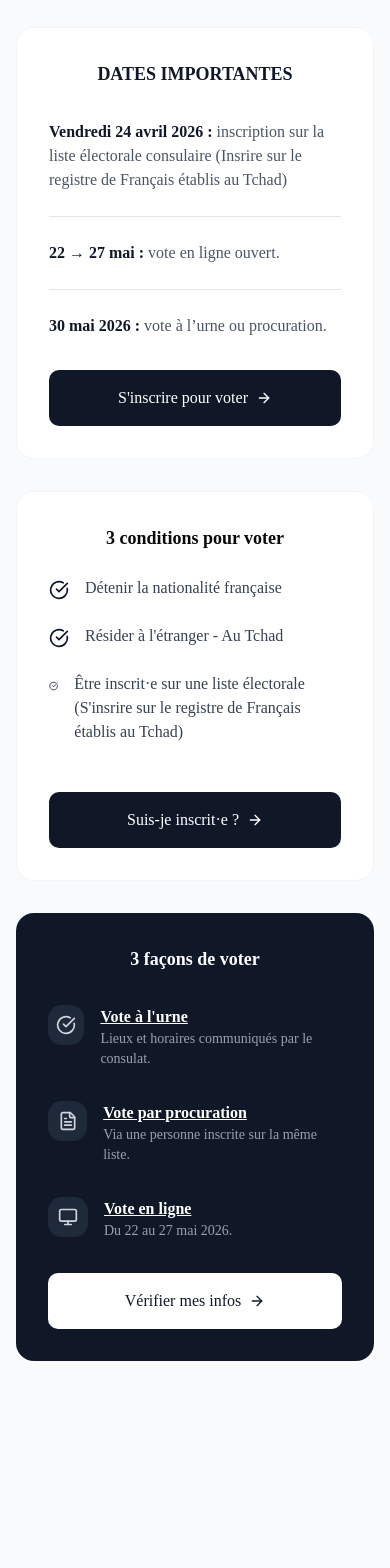
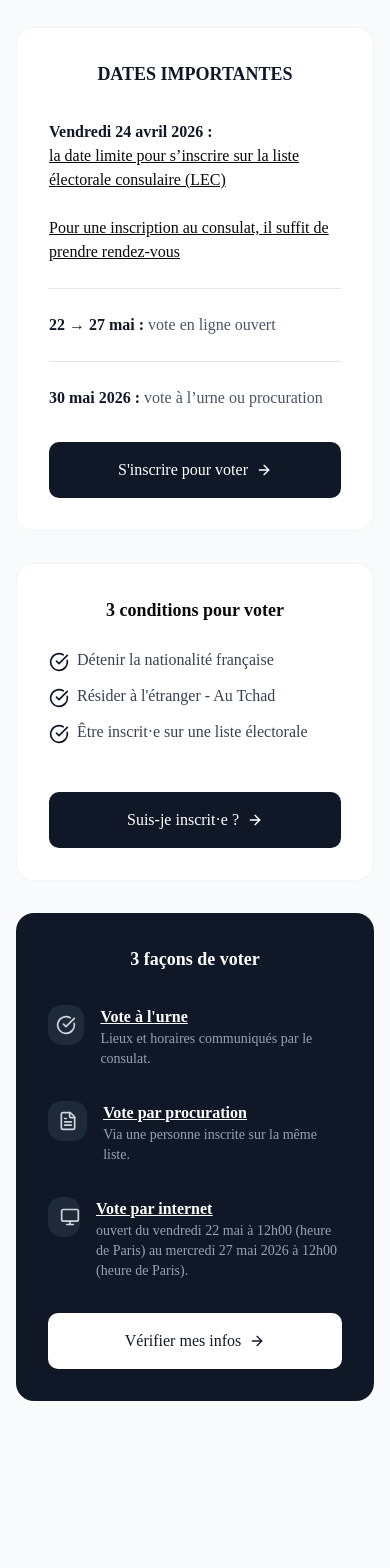
Before and after one commit to ngtamian/hadjer_election, a Next.js app: page / in a window 390 px wide. Shown: the part 4280-5848 px from the top of the page. Built offline with nearby package versions, Linux system fonts and the light colour scheme.

Commit message:
mis à jour des liens

```diff
--- a/sections/Contact.tsx
+++ b/sections/Contact.tsx
@@ -19,6 +19,7 @@ import { toast } from 'sonner';
 export function Contact() {
   const [formData, setFormData] = useState({
     name: '',
+    firstName: '',
     email: '',
     subject: '',
     message: ''
@@ -27,7 +28,7 @@ export function Contact() {
   const handleSubmit = (e: React.FormEvent) => {
     e.preventDefault();
     toast.success('Message envoyé avec succès ! Nous vous répondrons rapidement.');
-    setFormData({ name: '', email: '', subject: '', message: '' });
+    setFormData({ name: '',firstName: '', email: '', subject: '', message: '' });
   };
 
   return (
@@ -86,13 +87,13 @@ export function Contact() {
               <h3 className="text-lg font-semibold text-slate-800 mb-4">Suivez-nous</h3>
               <div className="flex gap-4">
                 <a
-                  href="#"
+                  href="https://www.facebook.com/TousUnisTchadFrance"
                   className="w-12 h-12 bg-blue-600 rounded-xl flex items-center justify-center text-white hover:bg-blue-700 transition-colors"
                 >
                   <FaFacebook className="w-6 h-6" />
                 </a>
                 <a
-                  href="https://www.facebook.com/TousUnisTchadFrance/"
+                  href="#"
                   className="w-12 h-12 bg-gradient-to-br from-purple-500 to-pink-500 rounded-xl flex items-center justify-center text-white hover:opacity-90 transition-opacity"
                 >
                   <FaInstagram className="w-6 h-6" />
@@ -128,16 +129,28 @@ export function Contact() {
 
           {/* Contact Form */}
           <div className="bg-slate-50 p-8 rounded-2xl border border-slate-100">
-            <h3 className="text-2xl font-bold text-slate-800 mb-6">Envoyez-nous un message</h3>
+            <h3 className="text-2xl font-bold text-slate-800 mb-6">Envoyez-nous un message ou une procuration</h3>
             <form onSubmit={handleSubmit} className="space-y-5">
-              <div className="grid sm:grid-cols-2 gap-5">
+              <div className="grid sm:grid-cols-1 gap-5">
                 <div className="space-y-2">
-                  <Label htmlFor="name">Nom complet</Label>
+                  <Label htmlFor="name">Nom</Label>
                   <Input
                     id="name"
                     placeholder="Jean Dupont"
                     value={formData.name}
                     onChange={(e) => setFormData({ ...formData, name: e.target.value })}
+                    required
+                    className="bg-white"
+                  />
+                </div>
+
+                <div className="space-y-2">
+                  <Label htmlFor="name">Prénom</Label>
+                  <Input
+                    id="name"
+                    placeholder="Jean Dupont"
+                    value={formData.firstName}
+                    onChange={(e) => setFormData({ ...formData, firstName: e.target.value })}
                     required
                     className="bg-white"
                   />
@@ -183,10 +196,10 @@ export function Contact() {
 
               <Button
                 type="submit"
-                className="w-full bg-gradient-blue hover:opacity-90 text-white py-6 text-lg font-semibold rounded-xl"
+                className="w-full   text-white py-6 text-lg font-semibold rounded-xl"
               >
                 <Send className="w-5 h-5 mr-2" />
-                Envoyer le message
+                Envoyer
               </Button>
             </form>
           </div>
--- a/sections/Navigation.tsx
+++ b/sections/Navigation.tsx
@@ -81,14 +81,14 @@ export function Navigation() {
             </div>
 
             {/* CTA Button */}
-            <div className="hidden md:block">
+           {/*  <div className="hidden md:block">
               <Button
                 className="bg-gradient-blue hover:opacity-90 text-white font-semibold rounded-xl"
               >
                 Je soutiens
               </Button>
             </div>
-
+ */}
             {/* Mobile Menu Button */}
             <button
               onClick={() => setIsMobileMenuOpen(!isMobileMenuOpen)}
@@ -127,11 +127,11 @@ export function Navigation() {
                 {link.label}
               </a>
             ))}
-            <div className="pt-4 border-t border-slate-100">
+            {/* <div className="pt-4 border-t border-slate-100">
               <Button className="w-full bg-gradient-blue hover:opacity-90 text-white font-semibold rounded-xl py-6">
                 Je soutiens
               </Button>
-            </div>
+            </div> */}
           </div>
         </div>
       </div>
--- a/sections/Vote.tsx
+++ b/sections/Vote.tsx
@@ -40,8 +40,23 @@ export function Vote() {
                 <p className="text-gray-600">
                   <span className="font-bold text-gray-900">
                     Vendredi 24 avril 2026 :
-                  </span>{" "}
-                  inscription sur la liste électorale consulaire (Insrire sur le registre de Français établis au Tchad)
+                  </span>{" "} {" "}
+                </p>
+
+                <p>
+
+                  <a className="underline " href="https://www.service-public.gouv.fr/particuliers/vosdroits/R43248" target="_blank" >
+                 la date limite pour s’inscrire sur la liste électorale consulaire (LEC)
+
+                  </a>
+                </p>
+                <br/>
+                <p>
+
+                  <a className="underline"  href="https://consulat.gouv.fr/ambassade-de-france-a-ndjamena/rendez-vous?fbclid=IwY2xjawRUo9NleHRuA2FlbQIxMABicmlkETAzSzlUUk42Um5wYm5HOVI0c3J0YwZhcHBfaWQQMjIyMDM5MTc4ODIwMDg5MgABHmcLoOuHIThF2udp-cverFUr9DX90jgFFHq63cdQ3ZmIstNMn3c5C48SF1dH_aem_sE-DiuHybyQC3oAj2R9pWg" target="_blank" >
+                  Pour une inscription au consulat, il suffit de prendre rendez-vous
+                  </a>
+
                 </p>
               </div>
 
@@ -50,7 +65,7 @@ export function Vote() {
                   <span className="font-bold text-gray-900">
                     22 → 27 mai :
                   </span>{" "}
-                  vote en ligne ouvert.
+                  vote en ligne ouvert
                 </p>
               </div>
 
@@ -59,7 +74,7 @@ export function Vote() {
                   <span className="font-bold text-gray-900">
                     30 mai 2026 :
                   </span>{" "}
-                  vote à l’urne ou procuration.
+                  vote à l’urne ou procuration
                 </p>
               </div>
             </div>
@@ -77,13 +92,13 @@ export function Vote() {
               3 conditions pour voter
             </h3>
 
-            <div className="space-y-6">
+            <div className="space-y-3">
               {[
                 "Détenir la nationalité française",
                 "Résider à l'étranger - Au Tchad",
-                "Être inscrit·e sur une liste électorale (S'insrire sur le registre de Français établis au Tchad)",
+                "Être inscrit·e sur une liste électorale ",
               ].map((text, i) => (
-                <div key={i} className="flex items-start gap-4">
+                <div key={i} className="flex items-start gap-2">
                   <CheckCircle className="w-5 h-5 text-gray-900 mt-1" />
                   <p className="text-gray-700">{text}</p>
                 </div>
@@ -127,7 +142,9 @@ export function Vote() {
                 </div>
                 <div>
                   <h4 className="font-bold underline">
+                    <a  href="#contact" target="_blank" >
                     Vote par procuration
+                    </a>
                   </h4>
                   <p className="text-gray-400 text-sm">
                     Via une personne inscrite sur la même liste.
@@ -138,14 +155,17 @@ export function Vote() {
               {/* Internet */}
               <div className="flex gap-4">
                 <div className="w-10 h-10 bg-gray-800 rounded-xl flex items-center justify-center">
-                  <Monitor className="w-5 h-5 text-gray-300" />
+                  <Monitor className="w-5 h-5 ml-3 text-gray-300" />
                 </div>
                 <div>
                   <h4 className="font-bold underline">
-                    Vote en ligne
+
+                  <a  href="https://www.diplomatie.gouv.fr/fr/services-aux-francaises-et-aux-francais/vie-administrative-et-elections/modalites-de-vote/vote-par-internet" target="_blank" >
+                   Vote par internet
+                    </a>
                   </h4>
                   <p className="text-gray-400 text-sm">
-                    Du 22 au 27 mai 2026.
+                    ouvert du vendredi 22 mai à 12h00 (heure de Paris) au mercredi 27 mai 2026 à 12h00 (heure de Paris).
                   </p>
                 </div>
               </div>
```
